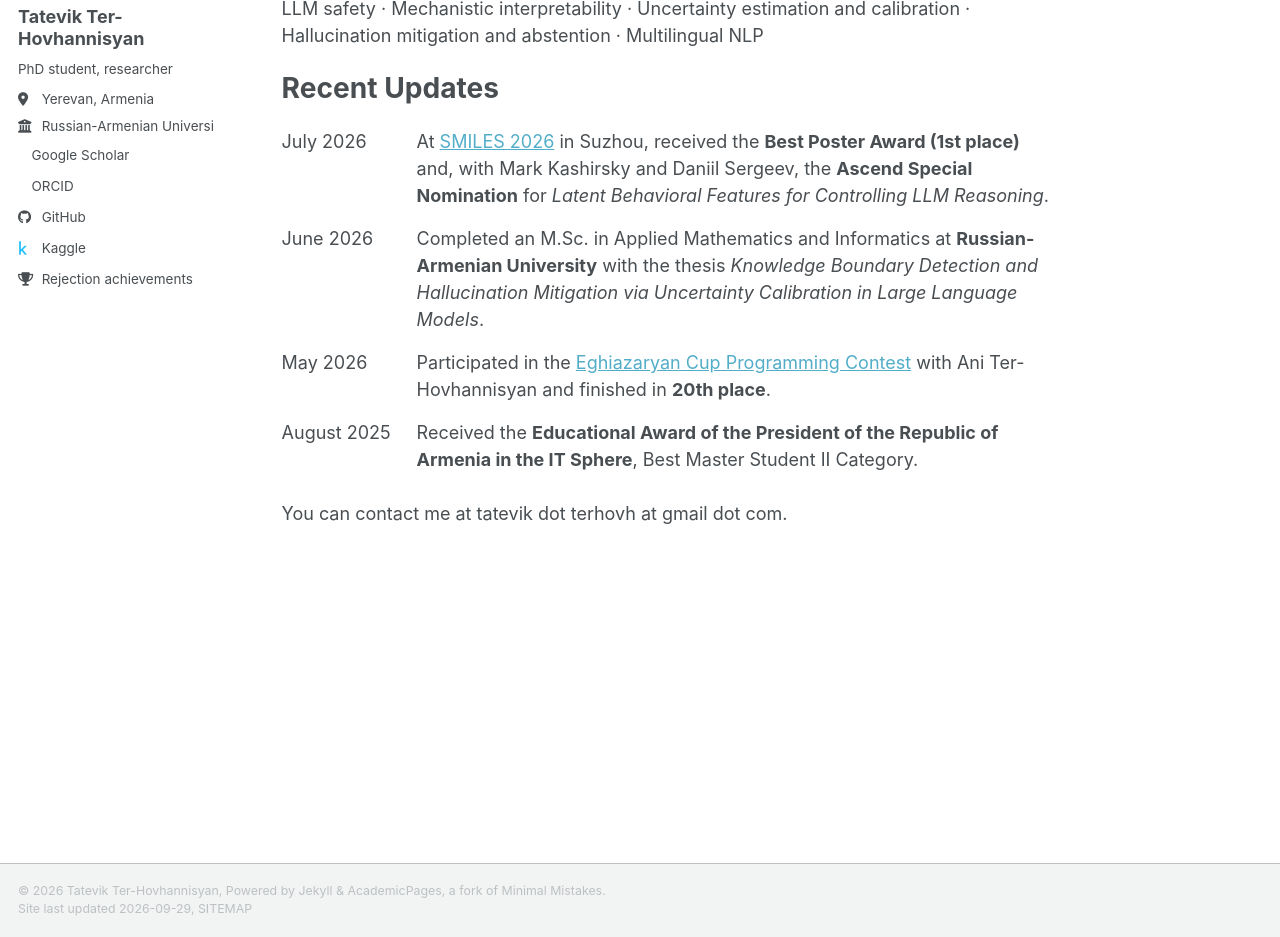
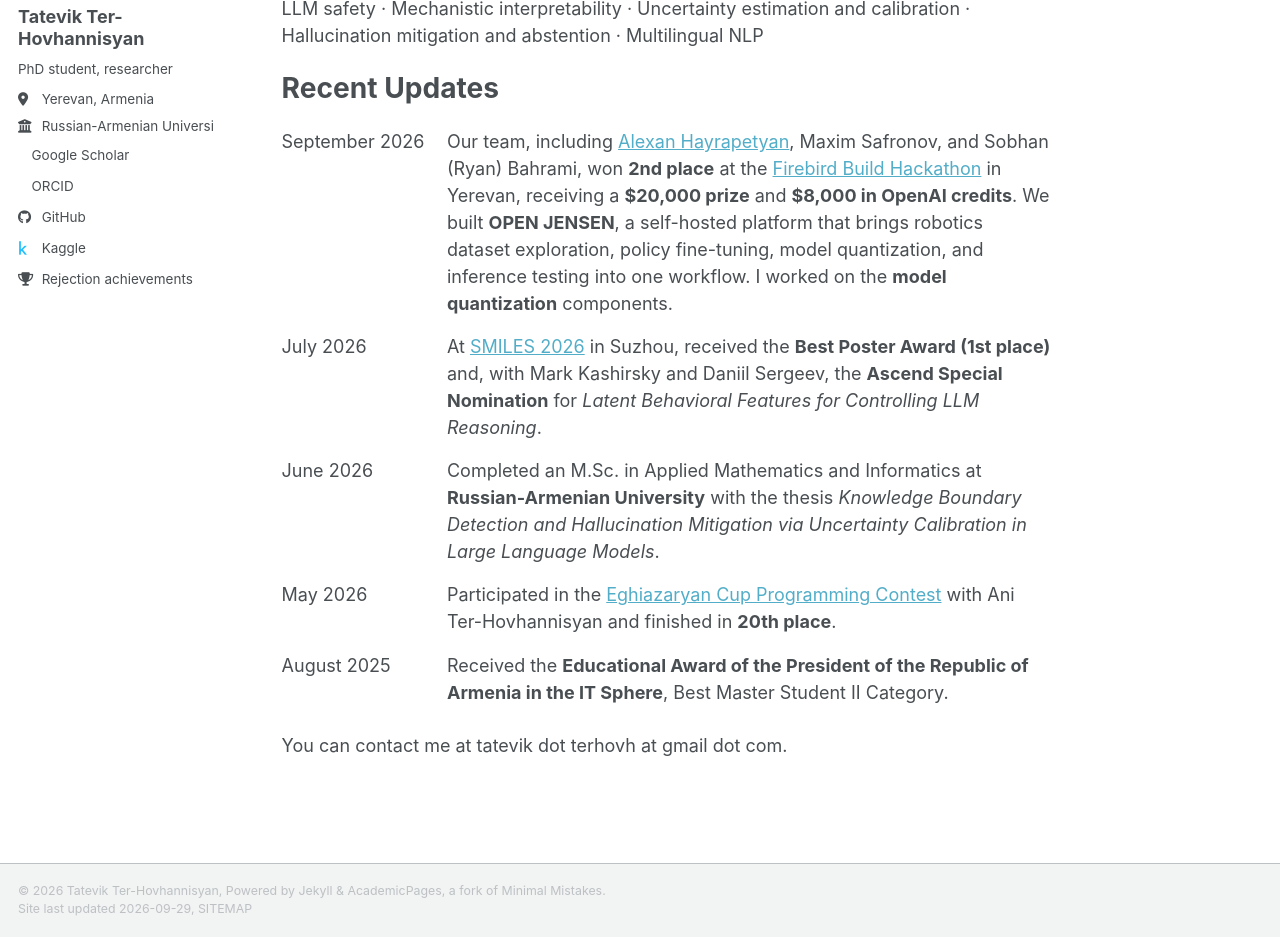
Before and after one commit to tatevik-t/tatevik-t.github.io, a Jekyll site: the page built from _pages/about.md, in a window 1280 px wide and 1217 px high, cut to the strip 280-1217 px from the top of the window. Built offline with Jekyll 4.4.1, drawn with Linux system fonts in a browser that asks for light colours; a style sheet for code colours, icons or effects is not loaded.

Commit message:
Add Firebird hackathon award and quantization work to homepage and CV

```diff
--- a/_pages/about.md
+++ b/_pages/about.md
@@ -15,6 +15,10 @@ Recent Updates
 ======
 <table class="updates-table">
   <tbody>
+    <tr>
+      <td>September 2026</td>
+      <td>Our team, including <a href="https://alcray.github.io">Alexan Hayrapetyan</a>, Maxim Safronov, and Sobhan (Ryan) Bahrami, won <strong>2nd place</strong> at the <a href="https://hackathon.firebird.ai/">Firebird Build Hackathon</a> in Yerevan, receiving a <strong>$20,000 prize</strong> and <strong>$8,000 in OpenAI credits</strong>. We built <strong>OPEN JENSEN</strong>, a self-hosted platform that brings robotics dataset exploration, policy fine-tuning, model quantization, and inference testing into one workflow. I worked on the <strong>model quantization</strong> components.</td>
+    </tr>
     <tr>
       <td>July 2026</td>
       <td>At <a href="https://smiles.skoltech.ru/">SMILES 2026</a> in Suzhou, received the <strong>Best Poster Award (1st place)</strong> and, with Mark Kashirsky and Daniil Sergeev, the <strong>Ascend Special Nomination</strong> for <em>Latent Behavioral Features for Controlling LLM Reasoning</em>.</td>
```
Also changed, not shown: 1 other file.
